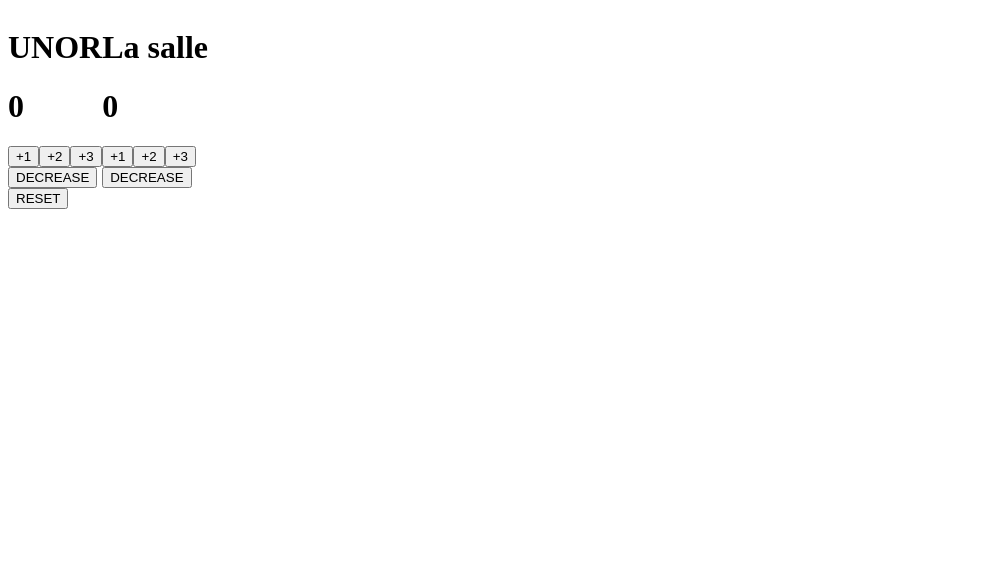
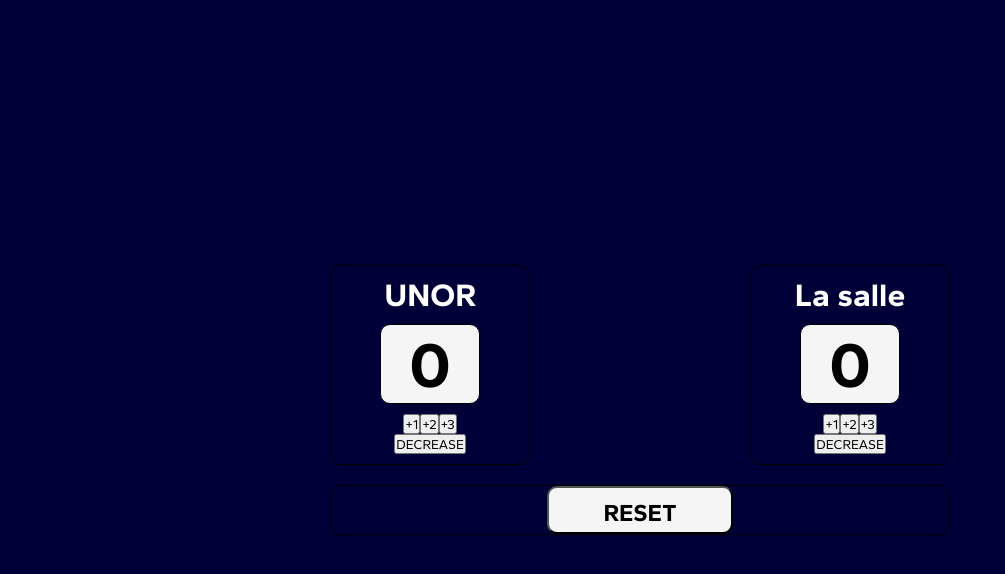
Before and after one commit to eillanrt/scoreboard-smple, a Vue app: page / in a window 1280 px wide. Shown: the top 574 px of the page, without its empty margins (0-1005 px from the left). Built offline with nearby package versions, Linux system fonts and the light colour scheme.

Commit message:
init design

```diff
--- a/index.html
+++ b/index.html
@@ -1,9 +1,15 @@
 <!DOCTYPE html>
 <html lang="en">
   <head>
-    <meta charset="UTF-8">
-    <link rel="icon" href="/favicon.ico">
-    <meta name="viewport" content="width=device-width, initial-scale=1.0">
+    <meta charset="UTF-8" />
+    <link rel="icon" href="/favicon.ico" />
+    <meta name="viewport" content="width=device-width, initial-scale=1.0" />
+    <link rel="preconnect" href="https://fonts.googleapis.com" />
+    <link rel="preconnect" href="https://fonts.gstatic.com" crossorigin />
+    <link
+      href="https://fonts.googleapis.com/css2?family=Gantari:wght@400;700&display=swap"
+      rel="stylesheet"
+    />
     <title>Vite App</title>
   </head>
   <body>
--- a/src/App.vue
+++ b/src/App.vue
@@ -60,7 +60,34 @@ export default {
 </script>
 
 <style>
+* {
+  box-sizing: border-box;
+  margin: 0;
+  padding: 0;
+  font-family: 'Gantari', sans-serif;
+}
+
+body {
+  background-color: #000039;
+  color: white;
+}
+
+#app {
+  display: flex;
+  flex-direction: column;
+  align-items: center;
+  justify-content: center;
+  height: 100vh;
+}
+
+.score-app {
+  width: 640px;
+  display: flex;
+  flex-direction: column;
+}
+
 .scorers {
   display: flex;
+  justify-content: space-between;
 }
 </style>
--- a/src/components/ResetScores.vue
+++ b/src/components/ResetScores.vue
@@ -8,4 +8,26 @@ export default {
   name: 'ResetScores',
 }
 </script>
-<style></style>
+<style>
+.reset-wrap {
+  display: flex;
+  justify-content: center;
+  align-items: center;
+  height: 50px;
+  border: 1px solid black;
+  border-radius: 10px;
+  margin: 10px;
+}
+
+.reset-wrap button {
+  width: 30%;
+  height: 100%;
+  padding: 10px;
+  border-radius: 10px;
+  background-color: #f5f5f5;
+  font-size: 1.5rem;
+  font-weight: bold;
+  cursor: pointer;
+  transition: all 0.2s ease-in-out;
+}
+</style>
--- a/src/components/ScoreScreen.vue
+++ b/src/components/ScoreScreen.vue
@@ -11,4 +11,20 @@ export default {
   props: { score: Number, default: 0 },
 }
 </script>
-<style scoped></style>
+<style scoped>
+.score {
+  display: flex;
+  justify-content: center;
+  align-items: center;
+  height: 100px;
+  width: 100px;
+  border: 1px solid black;
+  border-radius: 10px;
+  margin: 10px;
+  font-size: 2rem;
+  font-weight: bold;
+  background-color: #f5f5f5;
+  color: #000;
+  transition: all 0.2s ease-in-out;
+}
+</style>
--- a/src/components/Scorer.vue
+++ b/src/components/Scorer.vue
@@ -38,3 +38,18 @@ export default {
   },
 }
 </script>
+
+<style>
+.score-wrap {
+  display: flex;
+  flex-direction: column;
+  align-items: center;
+  justify-content: center;
+  width: 200px;
+  height: 200px;
+  border: 1px solid black;
+  border-radius: 10px;
+  margin: 10px;
+  padding: 10px;
+}
+</style>
```
